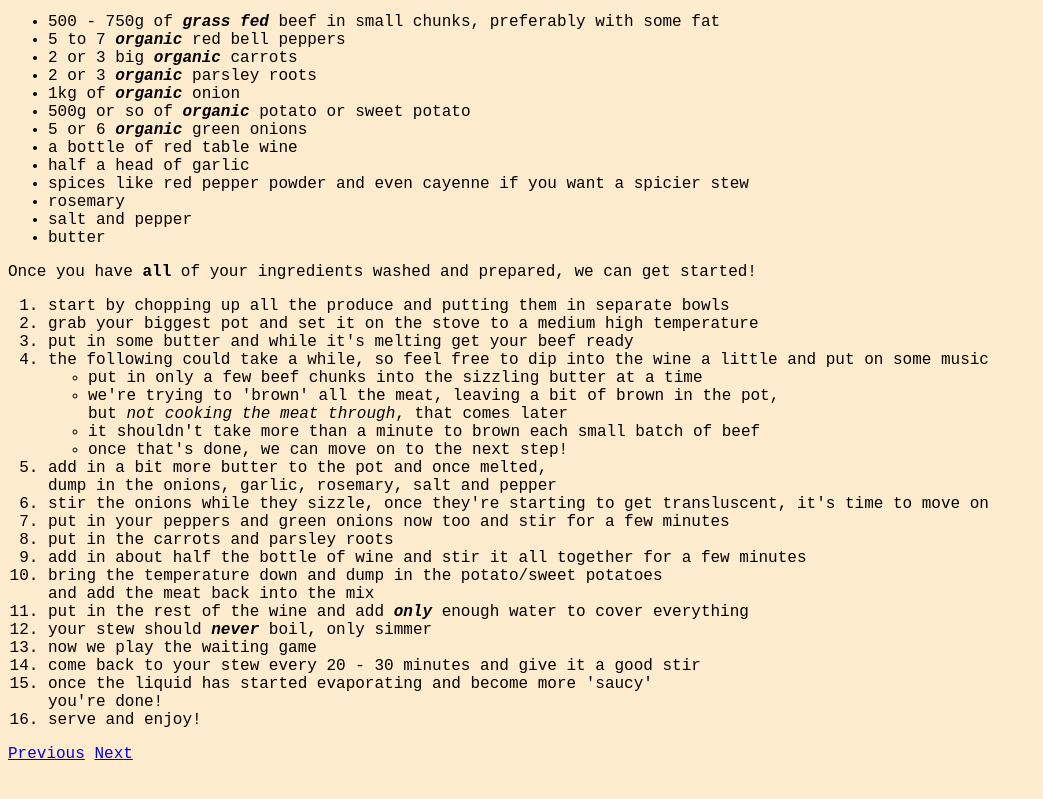
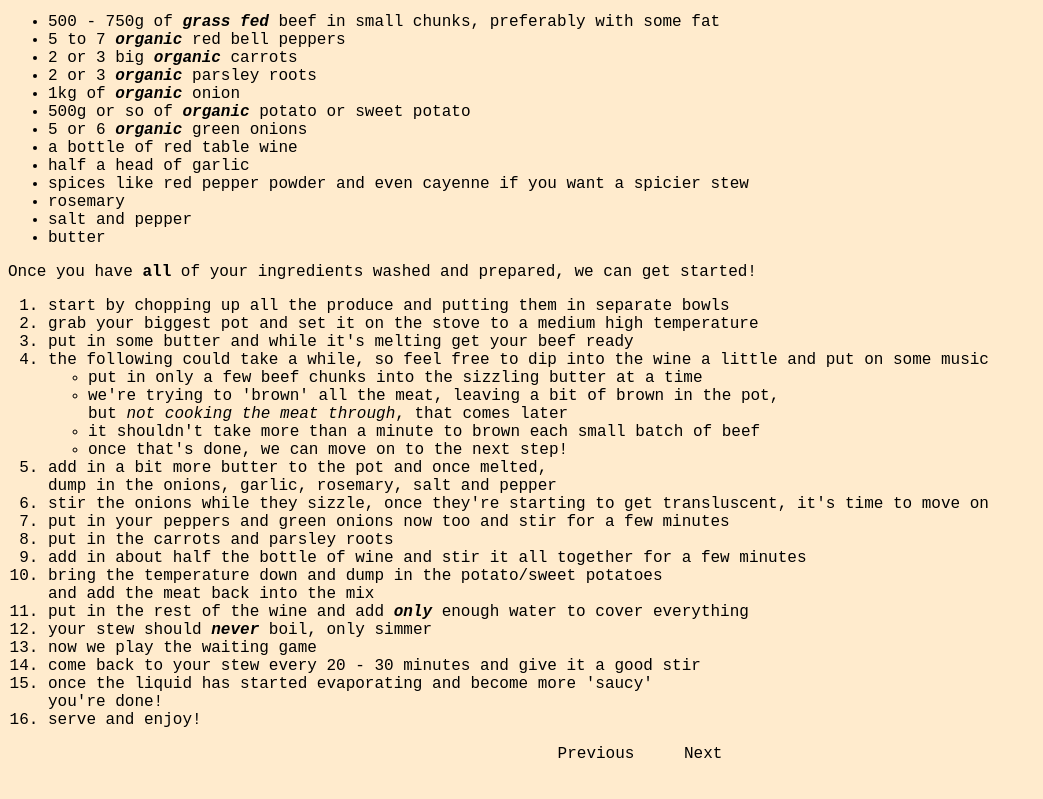
Before and after one commit to jj-attaq/odin-recipes, a plain HTML site: page pages/recipes/stew.html in a window 1280 px wide. Shown: the part 586-1385 px from the top of the page, without its empty margins (0-1043 px from the left). Drawn offline with Linux system fonts and the light colour scheme.

Commit message:
refined previous/next nav bar

```diff
--- a/css/style.css
+++ b/css/style.css
@@ -25,3 +25,21 @@ ul.nav > li > a {
   color: rgb(0, 0, 0);
   text-decoration: none;
 }
+
+/*  */
+ul.nxt-prev {
+  padding-left: 0px;
+  text-align: center;
+  padding-left: 0px;
+}
+ul.nxt-prev > li {
+  display: inline;
+  padding: 10px 20px;
+}
+ul.nxt-prev > li:hover {
+  background-color: #27bfbf;
+}
+ul.nxt-prev > li > a {
+  color: rgb(0, 0, 0);
+  text-decoration: none;
+}
--- a/pages/recipes/stew.html
+++ b/pages/recipes/stew.html
@@ -138,9 +138,14 @@
         <li>serve and enjoy!</li>
       </ol>
     </div>
-
-    <a href="./spicy-tuna-salad.html">Previous</a>
-    <a href="./cucumber-sandwich.html">Next</a>
+    <ul class="nxt-prev">
+      <li>
+        <a href="./spicy-tuna-salad.html">Previous</a>
+      </li>
+      <li>
+        <a href="./cucumber-sandwich.html">Next</a>
+      </li>
+    </ul>
     <br />
     <br />
     <br />
```
Also changed, not shown: pages/recipes/cucumber-sandwich.html (+8 -2 lines), pages/recipes/spicy-tuna-salad.html (+3 -1 lines).
